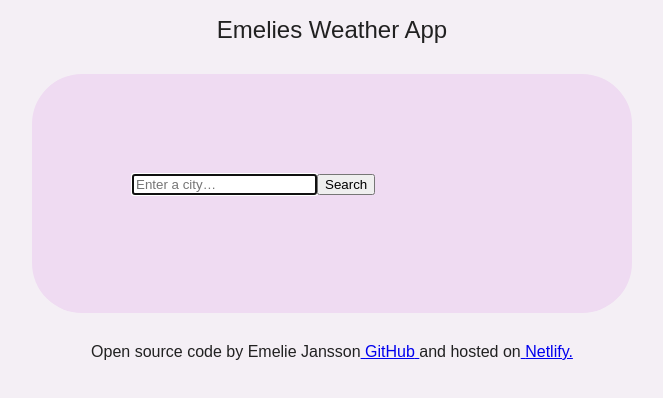
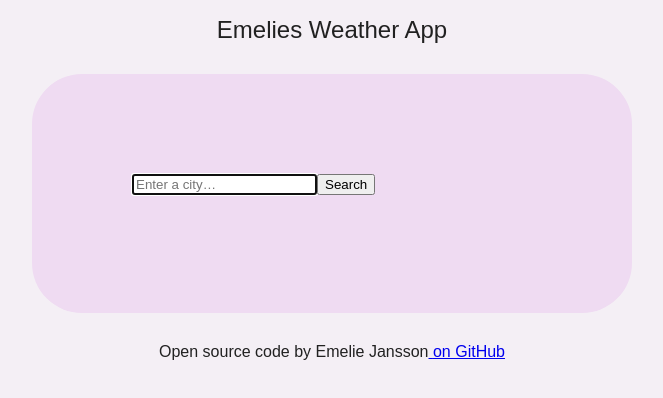
Before and after one commit to aworkconsulting/react-app-weather, a React (Create React App) app: page / in a window 1280 px wide. Shown: the top 398 px of the page, without its empty margins (308-971 px from the left). Built offline with nearby package versions, Linux system fonts and the light colour scheme.

Commit message:
changed footer

```diff
--- a/src/footer.js
+++ b/src/footer.js
@@ -12,17 +12,7 @@ export default function Footer() {
         className="link"
       >
         {" "}
-        GitHub{" "}
-      </a>
-      and hosted on
-      <a
-        href="https://extraordinary-dango-394488.netlify.app/"
-        target="_blank"
-        rel="noreferrer"
-        className="link"
-      >
-        {" "}
-        Netlify.
+        on GitHub{" "}
       </a>
     </footer>
   );
```
